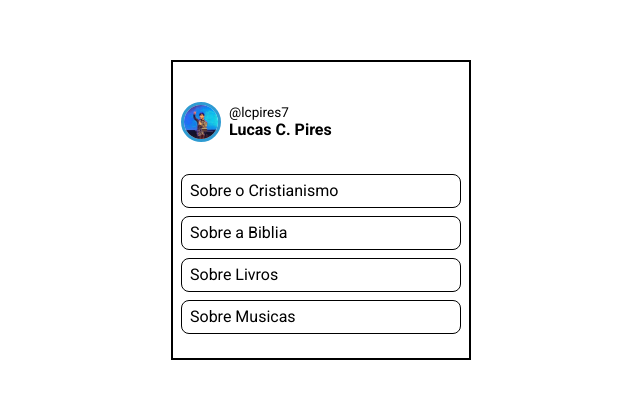
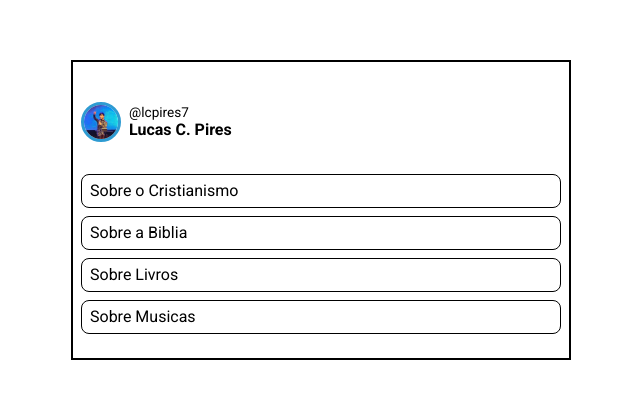
Before and after one commit to Lcpires7/myLinkTree, a plain HTML site: page index.html in a window 1280 px wide. Shown: the part 190-588 px from the top of the page, without its empty margins (319-959 px from the left). Drawn offline with Linux system fonts and the light colour scheme.

Commit message:
alteração largura minina e maxima

```diff
--- a/resources/css/style.css
+++ b/resources/css/style.css
@@ -13,7 +13,10 @@ body {
 }
 
 body > div {
-    width: 300px;
+    margin: 0 .8rem;
+    min-width: 300px;
+    max-width: 500px;
+    width: 100%;
     border: black solid 2px;
     height: 300px;
 }
```
